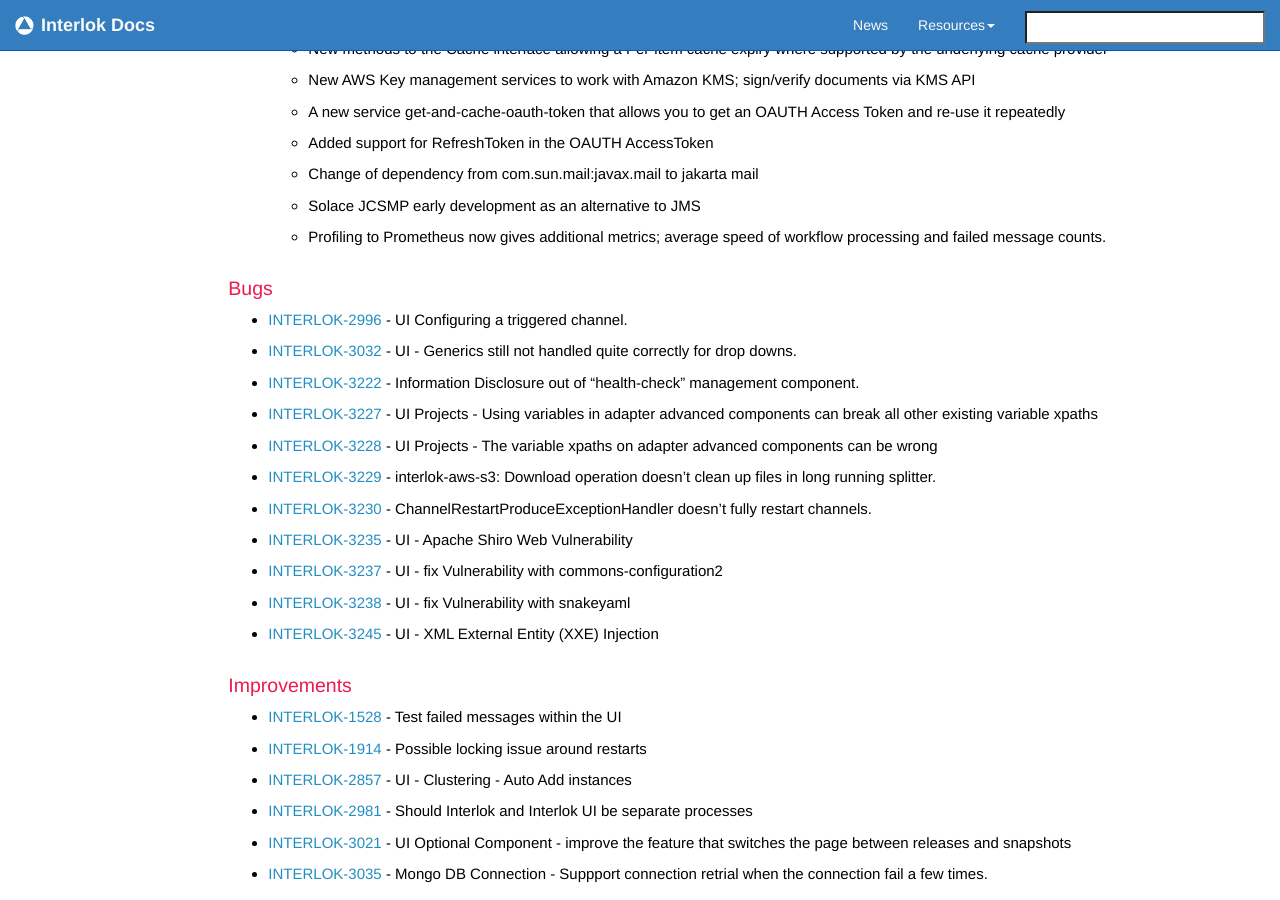
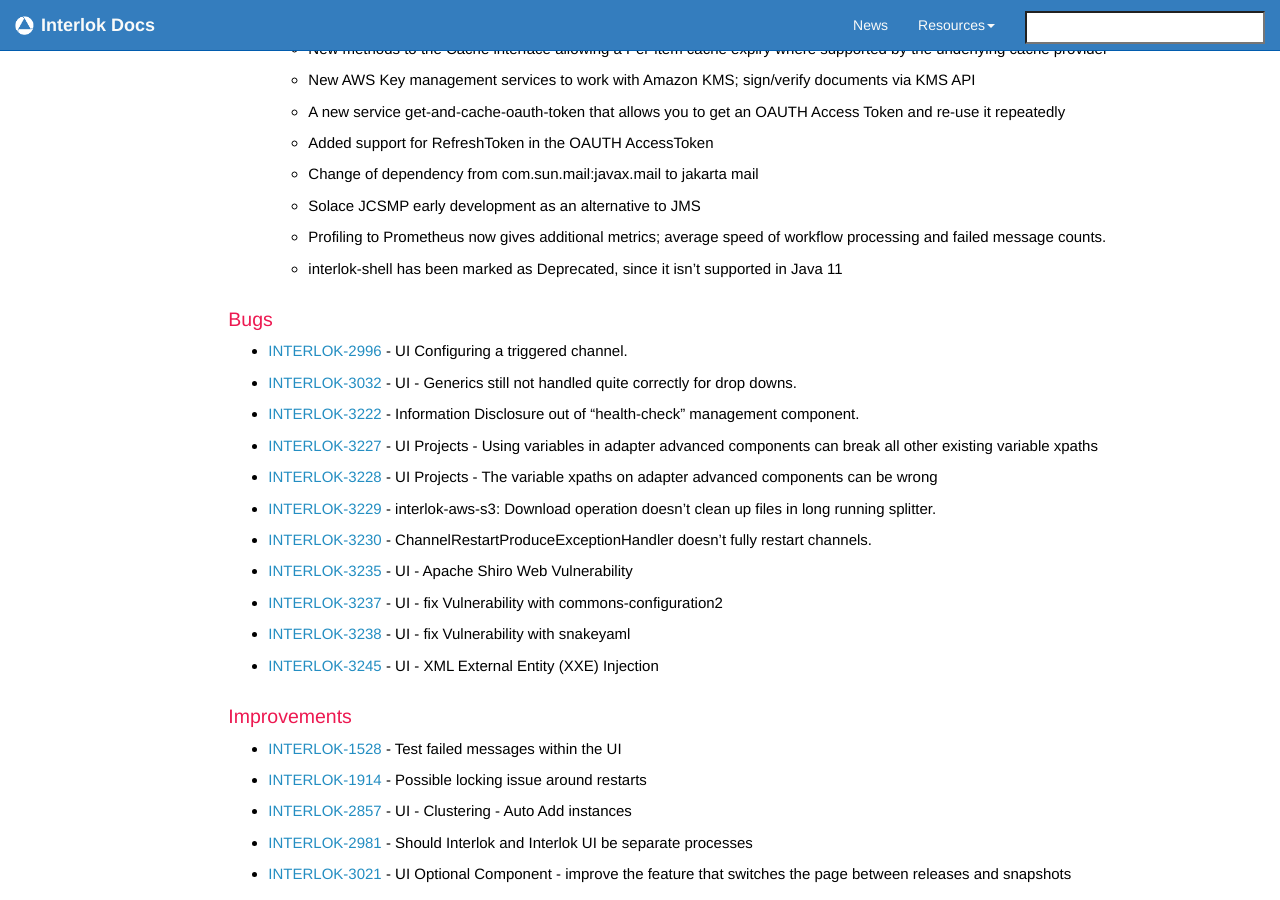
Before and after one commit to adaptris/interlok-docs-legacy, a Jekyll site: the page built from pages/adapter/changelog.md, in a window 1280 px wide and 900 px high, scrolled down 528 px. Built offline with Jekyll 4.4.1, drawn with Linux system fonts in a browser that asks for light colours; nearby versions of some CDN libraries; comment, search, counter and statistics services are not loaded.

Commit message:
interlok-shell has been marked as Deprecated, since it isn't supported in Java 11

```diff
--- a/_includes/custom/release3101.html
+++ b/_includes/custom/release3101.html
@@ -17,6 +17,7 @@
     - Change of dependency from com.sun.mail:javax.mail to jakarta mail
     - Solace JCSMP early development as an alternative to JMS
     - Profiling to Prometheus now gives additional metrics; average speed of workflow processing and failed message counts.
+    - interlok-shell has been marked as Deprecated, since it isn't supported in Java 11
 
 ### Bugs
 - [INTERLOK-2996](https://adaptris.atlassian.net/browse/INTERLOK-2996) - UI Configuring a triggered channel.
```
